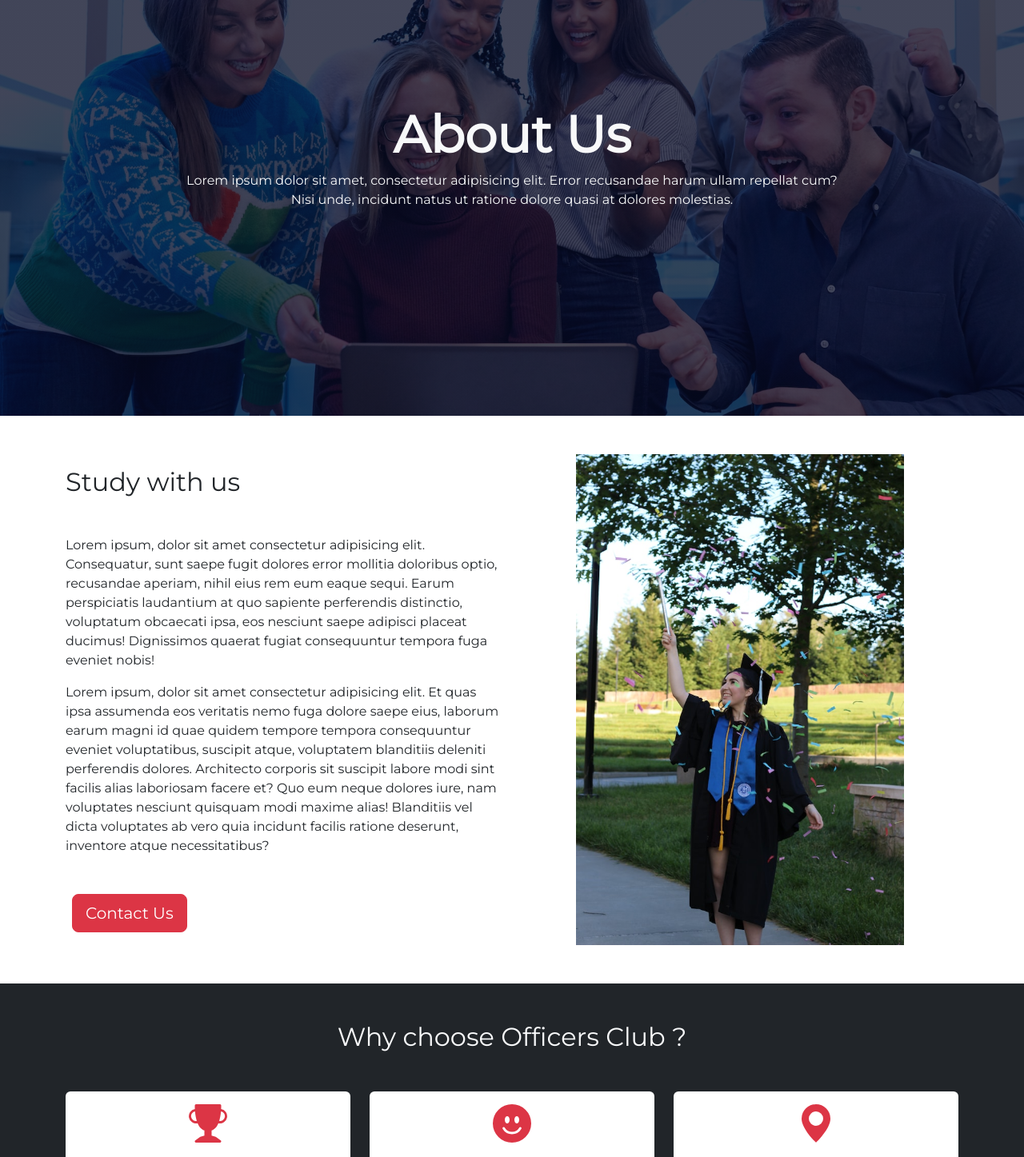
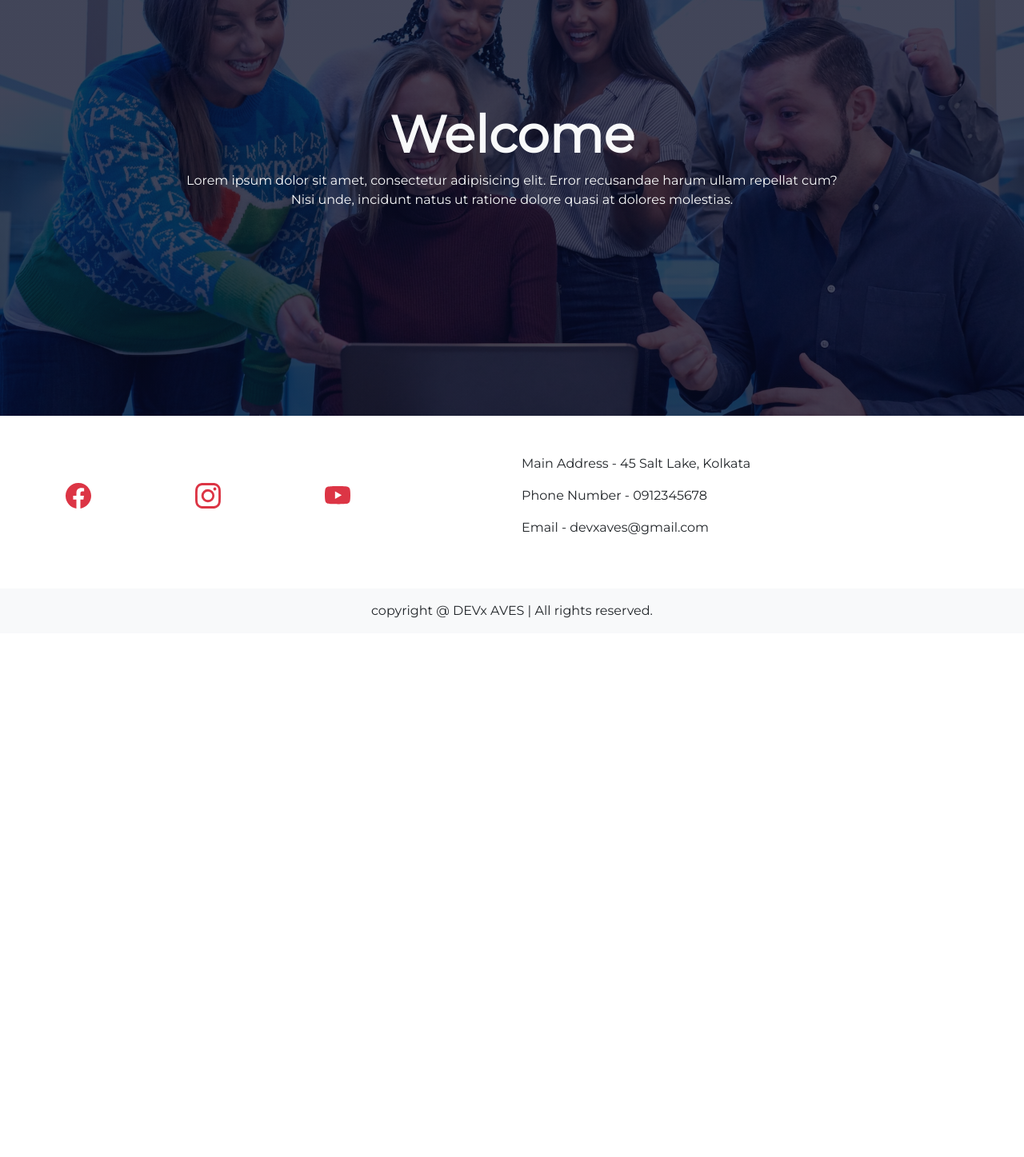
Before and after one commit to devxaves/learning, a React (Create React App) app: page /user/about in a window 1280 px wide. Shown: the part 80-1527 px from the top of the page at 80% size. After the commit the page ends 872 px from the top, so only its background shows below. Built offline with nearby package versions, Linux system fonts and the light colour scheme.

Commit message:
Update About.jsx

```diff
--- a/src/pages/About/About.jsx
+++ b/src/pages/About/About.jsx
@@ -3,98 +3,22 @@
 import { Link } from 'react-router-dom';
 import AboutUsSectionImg from '../../utils/images/about-us-section-img.jpg';
 import ChooseSection from '../../components/ChooseSection/ChooseSection';
-import Person1 from '../../utils/images/person1.jpg';
-import Person2 from '../../utils/images/person2.jpg';
-import Person3 from '../../utils/images/person3.jpg';
-import Person4 from '../../utils/images/person4.jpg';
-import Person5 from '../../utils/images/person5.jpg';
-import Person6 from '../../utils/images/person6.jpg';
-import Person7 from '../../utils/images/person7.jpg';
-import Person8 from '../../utils/images/person8.jpg';
-import Person9 from '../../utils/images/person9.jpg';
 
-const persons = [
-    {
-        id: 1,
-        img: [Person1]
-    },
-    {
-        id: 2,
-        img: [Person2]
-    },
-    {
-        id: 3,
-        img: [Person3]
-    },
-    {
-        id: 4,
-        img: [Person4]
-    },
-    {
-        id: 5,
-        img: [Person5]
-    },
-    {
-        id: 6,
-        img: [Person6]
-    },
-    {
-        id: 7,
-        img: [Person7]
-    },
-    {
-        id: 8,
-        img: [Person8]
-    },
-    {
-        id: 9,
-        img: [Person9]
-    },
-];
 
 function About() {
   return (
     <div className='about-page'>
         <header className='height-75'>
             <div className='container h-100 d-flex flex-column align-items-center justify-content-center text-light'>
-                <h1 className='text-center fw-semibold'>About Us</h1>
+                <h1 className='text-center fw-semibold'>Welcome</h1>
                 <p className='text-center w-75 mb-5'>Lorem ipsum dolor sit amet, consectetur adipisicing elit. Error recusandae harum ullam repellat cum? Nisi unde, incidunt natus ut ratione dolore quasi at dolores molestias.</p>
             </div>
         </header>
 
-        <div className='container my-5'>
-            <div className="row">
-                <div className='col-lg-6 d-flex flex-column justify-content-center mb-4 mb-lg-0'>
-                    <h2 className='mb-4 mb-lg-5'>Study with us</h2>
-                    <p>Lorem ipsum, dolor sit amet consectetur adipisicing elit. Consequatur, sunt saepe fugit dolores error mollitia doloribus optio, recusandae aperiam, nihil eius rem eum eaque sequi. Earum perspiciatis laudantium at quo sapiente perferendis distinctio, voluptatum obcaecati ipsa, eos nesciunt saepe adipisci placeat ducimus! Dignissimos quaerat fugiat consequuntur tempora fuga eveniet nobis!</p>
-                    <p className='mb-4 mb-lg-5'>Lorem ipsum, dolor sit amet consectetur adipisicing elit. Et quas ipsa assumenda eos veritatis nemo fuga dolore saepe eius, laborum earum magni id quae quidem tempore tempora consequuntur eveniet voluptatibus, suscipit atque, voluptatem blanditiis deleniti perferendis dolores. Architecto corporis sit suscipit labore modi sint facilis alias laboriosam facere et? Quo eum neque dolores iure, nam voluptates nesciunt quisquam modi maxime alias! Blanditiis vel dicta voluptates ab vero quia incidunt facilis ratione deserunt, inventore atque necessitatibus?</p>
-                    <Link to="/contact">
-                        <button type='button' className='btn btn-danger btn-lg mx-0 mx-sm-2 my-2 my-sm-0'>Contact Us</button>
-                    </Link>
-                </div>
-                <div className='col-lg-6 d-flex justify-content-center'>
-                    <img src={AboutUsSectionImg} className='img-fluid w-75' alt="" />
-                </div>
-            </div>
-        </div>
 
-        <div className='bg-dark text-light py-5'>
-            <ChooseSection />
-        </div>
+    </div>
 
-        <div className='bg-body-tertiary py-5'>
-            <div className="container">
-                <h2 className='text-center mb-5'>Our Winners</h2>
-                <div className='row g-4'>
-                    {persons.map((person) => (
-                        <div key={person.id} className='col-md-4'>
-                            <img src={person.img} className='img-fluid' alt="" />
-                        </div>
-                    ))}
-                </div>
-            </div>
-        </div>
-    </div>
+
   )
 }
 
```
